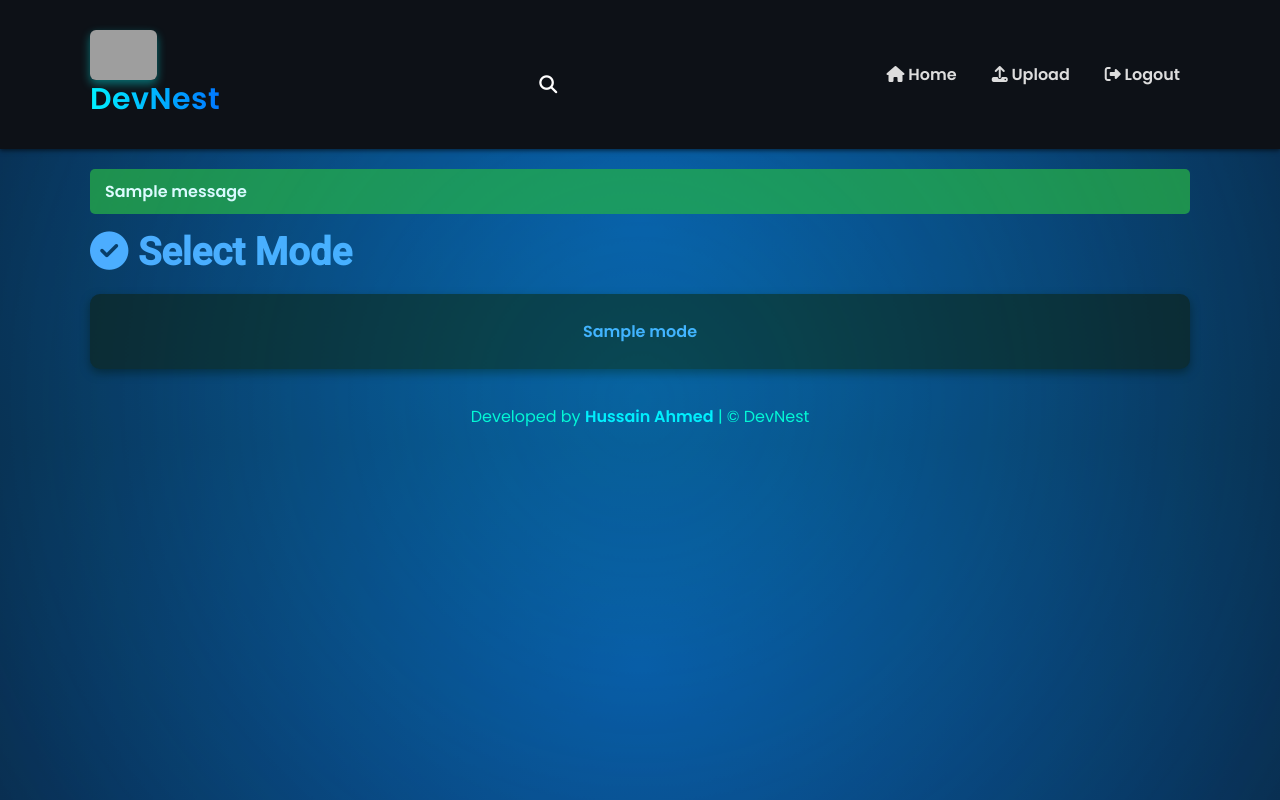
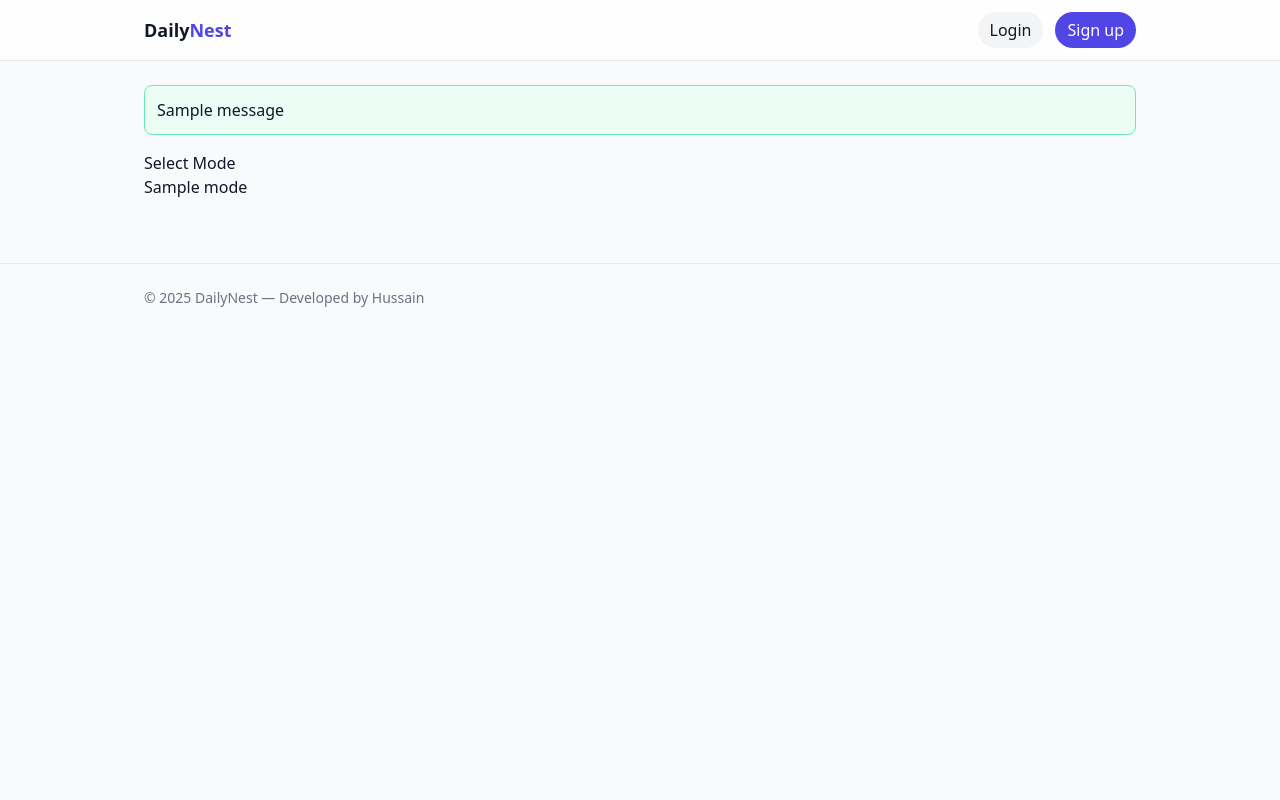
Before and after one commit to Hussain90L/LightofEducation24, a Flask app: template templates/home.html in a window 1280 px wide. Run offline with Flask 3, Linux system fonts and the light colour scheme; the visitor is signed in with stand-in values (Sample User, id 1); the template is opened without the code that fills it: most values are stand-ins (such as "Sample title", 1, 10 or a date in 2020); one stand-in notice (Sample message) is shown; some libraries are stand-ins or nearby versions; grey boxes are pictures that could not be loaded.

Commit message:
Update base.html

```diff
--- a/templates/base.html
+++ b/templates/base.html
@@ -1,85 +1,48 @@
-<!DOCTYPE html>
+<!doctype html>
 <html lang="en">
 <head>
-  <meta charset="UTF-8" />
-  <meta name="viewport" content="width=device-width, initial-scale=1.0" />
-  <title>{% block title %}Academic PDF Repository{% endblock %}</title>
+  <meta charset="utf-8">
+  <meta name="viewport" content="width=device-width, initial-scale=1">
+  <title>{% block title %}DailyNest{% endblock %}</title>
+  <script src="https://cdn.tailwindcss.com"></script>
+  <link rel="icon" href="data:,">
+</head>
+<body class="bg-gray-50 text-gray-900">
+  <nav class="sticky top-0 z-50 bg-white/80 backdrop-blur border-b">
+    <div class="max-w-5xl mx-auto px-4 py-3 flex items-center justify-between">
+      <a href="{{ url_for('home') }}" class="font-bold text-lg">Daily<span class="text-indigo-600">Nest</span></a>
+      <div class="flex items-center gap-3">
+        {% if current_user.is_authenticated %}
+          <a href="{{ url_for('me') }}" class="px-3 py-1.5 rounded-full bg-gray-100 hover:bg-gray-200">My Posts</a>
+          <a href="{{ url_for('create') }}" class="px-3 py-1.5 rounded-full bg-indigo-600 text-white hover:bg-indigo-700">+ New</a>
+          <a href="{{ url_for('logout') }}" class="px-3 py-1.5 rounded-full bg-gray-100 hover:bg-gray-200">Logout</a>
+        {% else %}
+          <a href="{{ url_for('login') }}" class="px-3 py-1.5 rounded-full bg-gray-100 hover:bg-gray-200">Login</a>
+          <a href="{{ url_for('register') }}" class="px-3 py-1.5 rounded-full bg-indigo-600 text-white hover:bg-indigo-700">Sign up</a>
+        {% endif %}
+      </div>
+    </div>
+  </nav>
 
-  <!-- Favicon -->
-  <link rel="icon" href="https://i.postimg.cc/SNr2HRwD/photo_2025-05-17_01-15-40-removebg-preview.png" type="image/png" />
-
-  <!-- Google Fonts -->
-  <link href="https://fonts.googleapis.com/css2?family=Poppins:wght@400;600&family=Roboto:wght@400;500&display=swap" rel="stylesheet" />
-
-  <!-- Font Awesome -->
-  <link rel="stylesheet" href="https://cdnjs.cloudflare.com/ajax/libs/font-awesome/6.7.2/css/all.min.css" integrity="sha512-Evv84Mr4kqVGRNSgIGL/F/aIDqQb7xQ2vcrdIwxfjThSH8CSR7PBEakCr51Ck+w+/U6swU2Im1vVX0SVk9ABhg==" crossorigin="anonymous" referrerpolicy="no-referrer" />
-
-  <!-- Custom CSS -->
-  <link rel="stylesheet" href="{{ url_for('static', filename='style.css') }}" />
-  {% block extra_css %}{% endblock %}
-</head>
-<body>
-
-  <!-- Navbar -->
-  <header class="navbar">
-    <div class="container nav-container">
-
-      <!-- Logo -->
-      <a href="{{ url_for('home') }}" class="logo">
-        <img src="https://i.postimg.cc/kMv1v8M5/photo_2025-05-17_01-14-27.jpg" alt="Logo" class="logo-img" />
-        <span class="brand-text">DevNest</span>
-      </a>
-
-      <!-- Search -->
-      <div class="search-container">
-        <button id="search-icon" aria-label="Search"><i class="fa-solid fa-magnifying-glass"></i></button>
-        <form id="search-form" class="search-form" action="{{ url_for('search') }}" method="GET">
-          <input type="text" name="query" placeholder="Search..." aria-label="Search input" />
-          <button type="submit"><i class="fa-solid fa-magnifying-glass"></i></button>
-        </form>
-      </div>
-
-      <!-- Menu -->
-      <nav>
-        <ul class="nav-menu" id="nav-menu">
-          <li><a href="{{ url_for('home') }}"><i class="fa-solid fa-house"></i> Home</a></li>
-          {% if session.get('admin_logged_in') %}
-            <li><a href="{{ url_for('upload') }}"><i class="fa-solid fa-upload"></i> Upload</a></li>
-            <li><a href="{{ url_for('logout') }}"><i class="fa-solid fa-right-from-bracket"></i> Logout</a></li>
-          {% else %}
-            <li><a href="{{ url_for('login') }}"><i class="fa-solid fa-user-lock"></i> Admin Login</a></li>
-          {% endif %}
-        </ul>
-        <button class="hamburger" id="hamburger" aria-label="Toggle menu">&#9776;</button>
-      </nav>
-    </div>
-  </header>
-
-  <!-- Main Content -->
-  <main class="container">
-    <div id="particles-js"></div>
-
-    <!-- Flash Messages -->
+  <main class="max-w-5xl mx-auto px-4 py-6">
     {% with messages = get_flashed_messages(with_categories=true) %}
       {% if messages %}
-        <div class="flash-messages">
-          {% for category, message in messages %}
-            <div class="flash-message {{ category }}">{{ message }}</div>
+        <div class="space-y-2 mb-4">
+          {% for cat, msg in messages %}
+            <div class="p-3 rounded-lg border {% if cat == 'error' %}border-red-300 bg-red-50{% else %}border-emerald-300 bg-emerald-50{% endif %}">{{ msg }}</div>
           {% endfor %}
         </div>
       {% endif %}
     {% endwith %}
-
     {% block content %}{% endblock %}
   </main>
 
-  <!-- Footer -->
-  <footer class="footer">
-    <p>Developed by <strong>Hussain Ahmed</strong> | &copy; DevNest</p>
+  <footer class="border-t mt-10">
+    <div class="max-w-5xl mx-auto px-4 py-6 text-sm text-gray-500">
+      © 2025 DailyNest — Developed by Hussain
+    </div>
   </footer>
 
-  <!-- Scripts -->
-  <script src="https://cdn.jsdelivr.net/npm/particles.js@2.0.0/particles.min.js"></script>
-  {% block extra_js %}{% endblock %}
+  {% block scripts %}{% endblock %}
 </body>
 </html>
```
